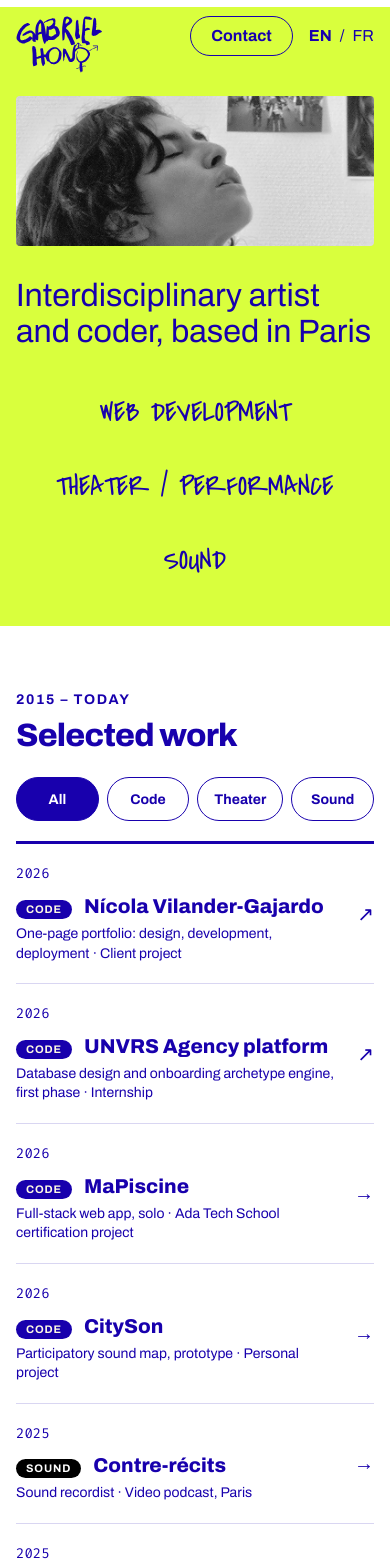
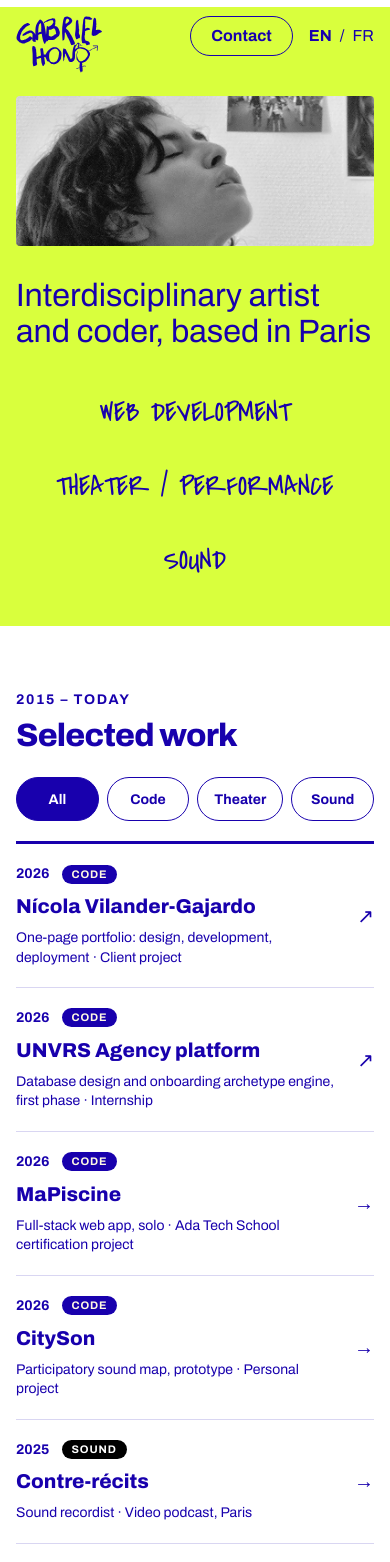
Before and after one commit to gab-hono/portfoliohono, a Next.js app: page /en in a window 390 px wide. Shown: the top 1562 px of the page. Built offline with nearby package versions, Linux system fonts and the light colour scheme.

Commit message:
feat(home): aligned Selected work grid, tablet hero and filters

```diff
--- a/app/globals.css
+++ b/app/globals.css
@@ -147,10 +147,17 @@ body {
   font-stretch: 125%;
 }
 
-/* Focus visible con teclado, del color del texto de cada tema. */
-:focus-visible {
-  outline: 2px solid currentColor;
-  outline-offset: 3px;
+/* Focus visible con teclado, del color de tinta del tema donde está el
+   elemento. No currentColor: en un botón relleno (filtro activo, Contact en
+   /contact, play de Listen) el texto tiene el color del fondo que lo rodea, y
+   el contorno desaparecía.
+   En @layer base: así las utilidades focus-visible:outline-* de Tailwind
+   pueden ajustarlo (sin capa, esta regla les ganaba siempre). */
+@layer base {
+  :focus-visible {
+    outline: 2px solid var(--foreground);
+    outline-offset: 3px;
+  }
 }
 
 @media (prefers-reduced-motion: no-preference) {
--- a/components/home/Hero.tsx
+++ b/components/home/Hero.tsx
@@ -24,6 +24,9 @@ const fade = "motion-safe:transition-opacity motion-safe:duration-400";
  * de 20rem, pero nunca más del 30 % de la altura de la pantalla (laptops bajas).
  * Se desvanece con el hover de una disciplina (globals.css, [data-hero-banner]).
  * preload: está arriba de la página, es probablemente lo primero grande que se ve.
+ *
+ * Disciplinas: en columna hasta lg. En tablet (768 px) las tres no caben en
+ * una fila y "Web development" quedaba sola arriba (revisado el 22 nov).
  */
 export default function Hero() {
   const t = useTranslations("Home");
@@ -70,7 +73,7 @@ export default function Hero() {
         ))}
       </div>
 
-      <ul className="flex flex-col items-center gap-2 sm:flex-row sm:flex-wrap sm:justify-around sm:gap-10">
+      <ul className="flex flex-col items-center gap-2 sm:gap-4 lg:flex-row lg:flex-wrap lg:justify-around lg:gap-10">
         {disciplines.map(({ slug, href }) => (
           <li key={slug}>
             <Link
--- a/components/home/SelectedWork.tsx
+++ b/components/home/SelectedWork.tsx
@@ -7,7 +7,7 @@ import { selection, offListLinks, type SelectionEntry } from "@/data/selection";
 import type { Discipline } from "@/data/disciplines";
 
 /*
- * Selected work de la home (entre Listen y About): lista cronológica de
+ * Selected work de la home (entre el Hero y Listen): lista cronológica de
  * data/selection.ts con filtros All / Code / Theater / Sound.
  *
  * Servidor: encabezado, filas y nota "off this list". Cliente: solo los
@@ -20,8 +20,14 @@ import type { Discipline } from "@/data/disciplines";
  * - Interna: Link (añade el locale, /fr/dev?project=…) que abre el pop-up del
  *   proyecto en su página (ver Dialog.tsx). Flecha →.
  * - Externa: <a> en pestaña nueva, flecha ↗ y aviso para lectores de pantalla.
- * - Móvil: año arriba, luego etiqueta + título, luego rol · contexto; flecha a
- *   la derecha. Desde sm: año en su columna (grid de 3 columnas).
+ * - Grilla por fila con columnas de ancho fijo, para que años, etiquetas y
+ *   títulos queden alineados de una fila a otra (en EN y en FR):
+ *   · móvil: [año + etiqueta] / título / rol · contexto; flecha a la derecha;
+ *   · desde sm: año (7rem) | etiqueta (6rem) | título, con rol · contexto
+ *     debajo del título;
+ *   · desde lg: año | etiqueta | título (máx. 22rem) | rol · contexto | flecha.
+ *     Un texto largo se parte dentro de su columna, sin desarmar la fila.
+ * - Años en la sans del sitio, con cifras tabulares (mismo ancho por cifra).
  * - Hover y foco: título subrayado (como el resto del sitio).
  */
 
@@ -91,7 +97,7 @@ export default function SelectedWork() {
 }
 
 const rowClass =
-  "group grid grid-cols-[1fr_auto] items-center gap-x-4 gap-y-2 py-5 sm:grid-cols-[7rem_1fr_auto] sm:gap-x-6";
+  "group grid grid-cols-[auto_1fr_auto] items-center gap-x-3 gap-y-2 py-5 sm:grid-cols-[7rem_6rem_1fr_auto] sm:gap-x-6 sm:gap-y-1 lg:grid-cols-[7rem_6rem_minmax(0,22rem)_1fr_auto]";
 
 function Row({ entry }: { entry: SelectionEntry }) {
   const t = useTranslations("Home.selection");
@@ -100,27 +106,22 @@ function Row({ entry }: { entry: SelectionEntry }) {
 
   const content = (
     <>
-      <span className="col-start-1 row-start-1 font-mono text-small">{year}</span>
-
-      <span className="col-start-1 flex flex-wrap items-baseline justify-between gap-x-6 gap-y-1 sm:col-start-2 sm:row-start-1">
-        <span className="flex flex-wrap items-baseline gap-x-3 gap-y-1">
+      <span className="col-start-1 row-start-1 text-small font-bold tabular-nums">{year}</span>
       <span
-            className={`rounded-full px-2.5 py-1 text-[0.6875rem] leading-none font-bold tracking-[0.08em] uppercase ${tagColors[discipline]}`}
+        className={`col-start-2 row-start-1 justify-self-start rounded-full px-2.5 py-1 text-[0.6875rem] leading-none font-bold tracking-[0.08em] uppercase sm:w-full sm:text-center ${tagColors[discipline]}`}
       >
         {t(`disciplines.${discipline}`)}
       </span>
-          <span className="text-lead font-extrabold decoration-2 underline-offset-4 group-hover:underline group-focus-visible:underline">
+      <span className="col-span-2 col-start-1 row-start-2 text-lead font-extrabold decoration-2 underline-offset-4 group-hover:underline group-focus-visible:underline sm:col-span-1 sm:col-start-3 sm:row-start-1">
         {t(`rows.${id}.title`)}
       </span>
-        </span>
-        <span className="text-small sm:text-body">
+      <span className="col-span-2 col-start-1 row-start-3 text-small sm:col-span-1 sm:col-start-3 sm:row-start-2 sm:text-body lg:col-start-4 lg:row-start-1">
         {t(`rows.${id}.role`)} · {t(`rows.${id}.context`)}
-        </span>
       </span>
 
       <span
         aria-hidden="true"
-        className="col-start-2 row-span-2 row-start-1 text-lead sm:col-start-3 sm:row-span-1"
+        className="col-start-3 row-span-3 row-start-1 text-lead sm:col-start-4 sm:row-span-2 lg:col-start-5 lg:row-span-1"
       >
         {external ? "↗︎" : "→︎"}
       </span>
--- a/components/home/SelectionFilter.tsx
+++ b/components/home/SelectionFilter.tsx
@@ -22,6 +22,8 @@ type SelectionFilterProps = {
  * Botones con aria-pressed (botones de alternancia: uno activo a la vez).
  * Región aria-live: tras un clic, anuncia cuántos proyectos quedan.
  * Vacía al cargar, para no anunciar nada sin acción del visitante.
+ * Filtros bajo el título hasta lg: en tablet, compartiendo la fila, el
+ * título se partía en dos líneas.
  */
 export default function SelectionFilter({ heading, groupLabel, labels, results, children }: SelectionFilterProps) {
   const [active, setActive] = useState<SelectionFilterKey>("all");
@@ -34,7 +36,7 @@ export default function SelectionFilter({ heading, groupLabel, labels, results,
 
   return (
     <div data-filter={active}>
-      <div className="flex flex-col gap-6 border-b-3 border-foreground pb-5 md:flex-row md:items-end md:justify-between">
+      <div className="flex flex-col gap-6 border-b-3 border-foreground pb-5 lg:flex-row lg:items-end lg:justify-between">
         {heading}
 
         <div role="group" aria-label={groupLabel} className="flex gap-2 sm:gap-2.5">
```
Lines whose indentation alone changed are shown as unchanged.
